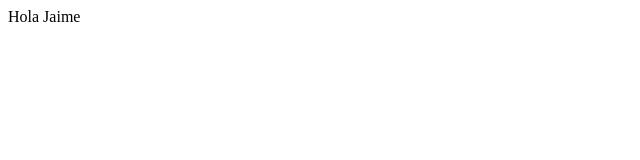
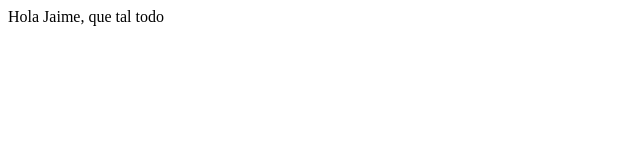
Before and after one commit to Pakkun19/GitPracticeAdvanced, a plain HTML site: page practica.html in a window 1280 px wide. Shown: the full height of the page, 0-640 px from the left. Drawn offline with Linux system fonts and the light colour scheme.

Commit message:
primer commit

```diff
--- a/practica.html
+++ b/practica.html
@@ -6,7 +6,7 @@
 </head>
 <body>
 
-    Hola Jaime
+    Hola Jaime, que tal todo
 
 </body>
 </html>
```
